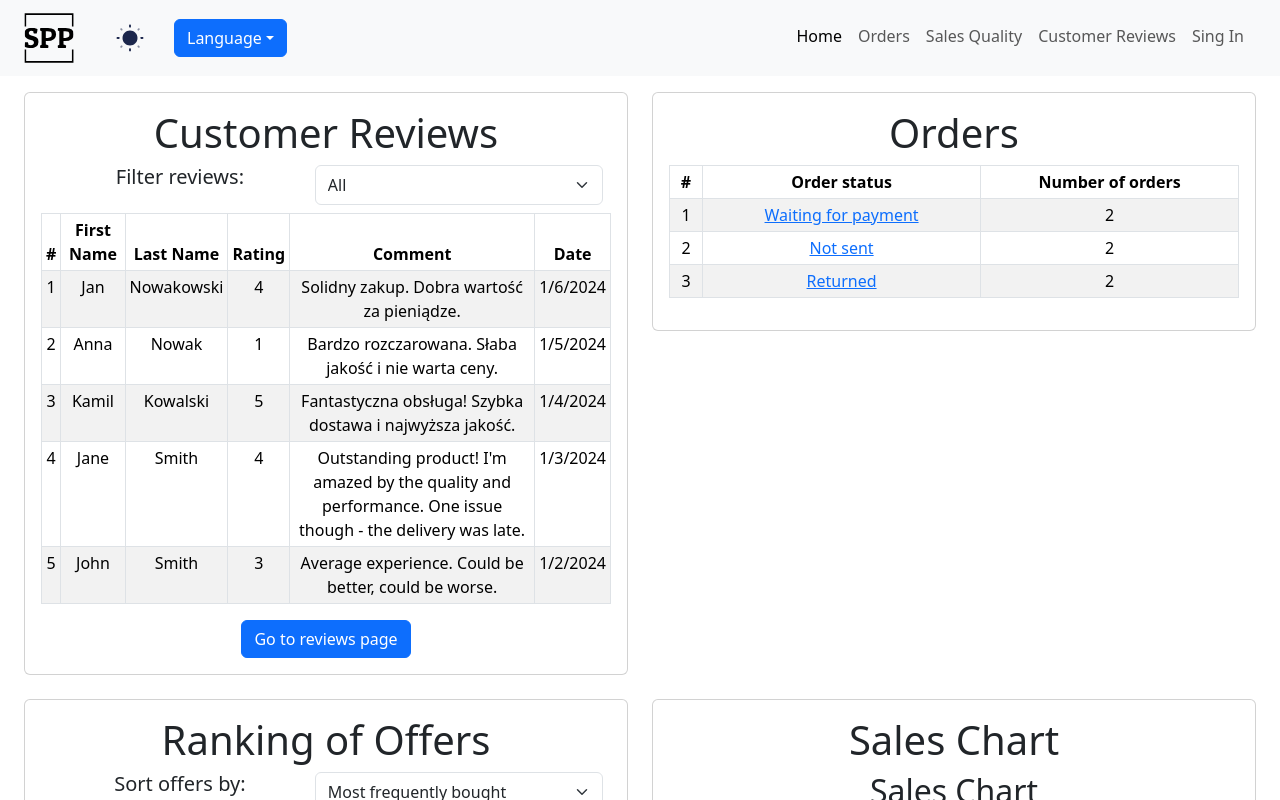
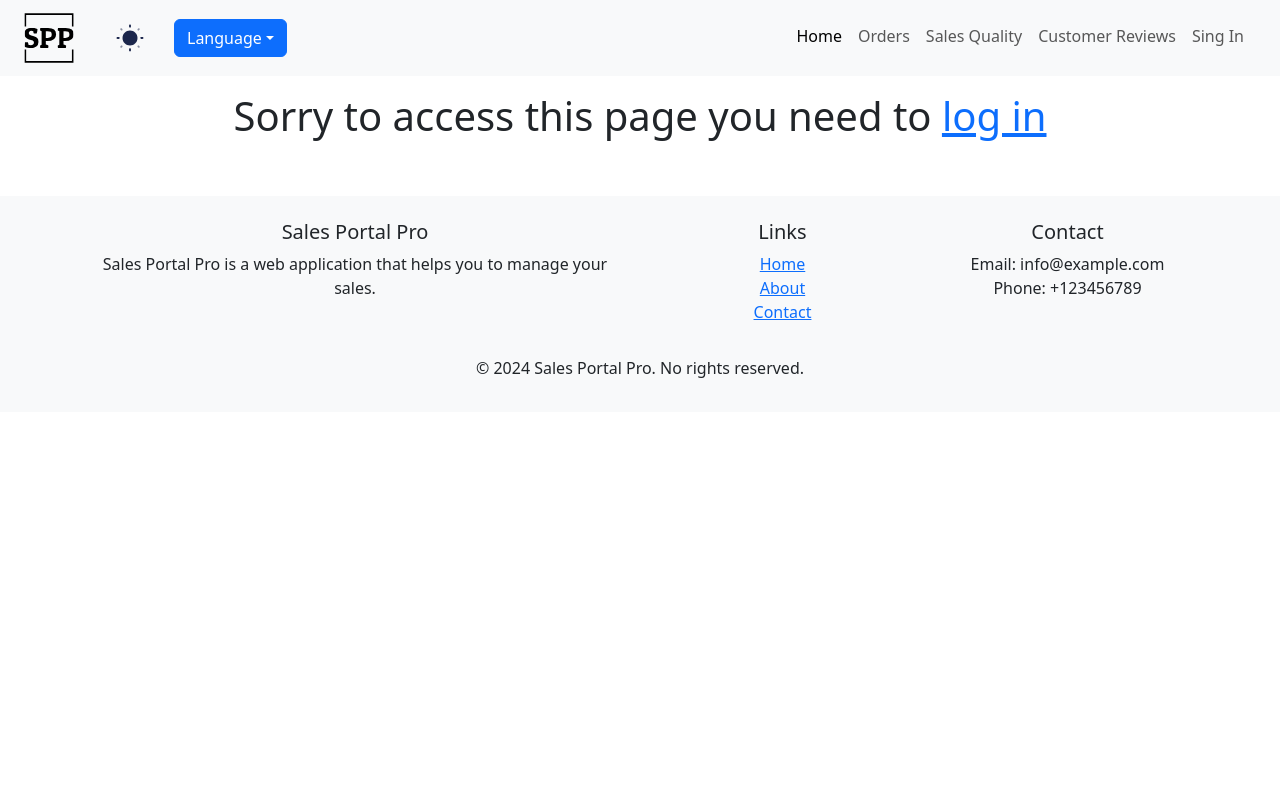
Before and after one commit to ehpop/SellersDashboard, a React (Create React App) app in the folder frontend/: page /home in a window 1280 px wide. Shown: the top 800 px of the page. Built offline with nearby package versions, Linux system fonts and the light colour scheme.

Commit message:
Added ProtectedRoute.tsx

```diff
--- /dev/null
+++ b/frontend/src/components/ProtectedRoute.tsx
@@ -0,0 +1,23 @@
+import {useContext} from "react";
+import AuthContext from "../context/AuthContext";
+import {Link} from "react-router-dom";
+
+const ProtectedRoute = ({children}: any) => {
+    const authContext = useContext(AuthContext);
+
+    const unauthenticated = (
+        <div className="d-flex justify-content-center align-items-center h-100">
+            <h1 className="text-center">
+                Sorry to access this page you need to <Link to={"/login"}>log in</Link>
+            </h1>
+        </div>
+    );
+
+    return (
+        authContext.auth
+            ? children
+            : unauthenticated
+    )
+}
+
+export default ProtectedRoute;
```
Also changed, not shown: frontend/src/index.tsx (+5 -4 lines).
